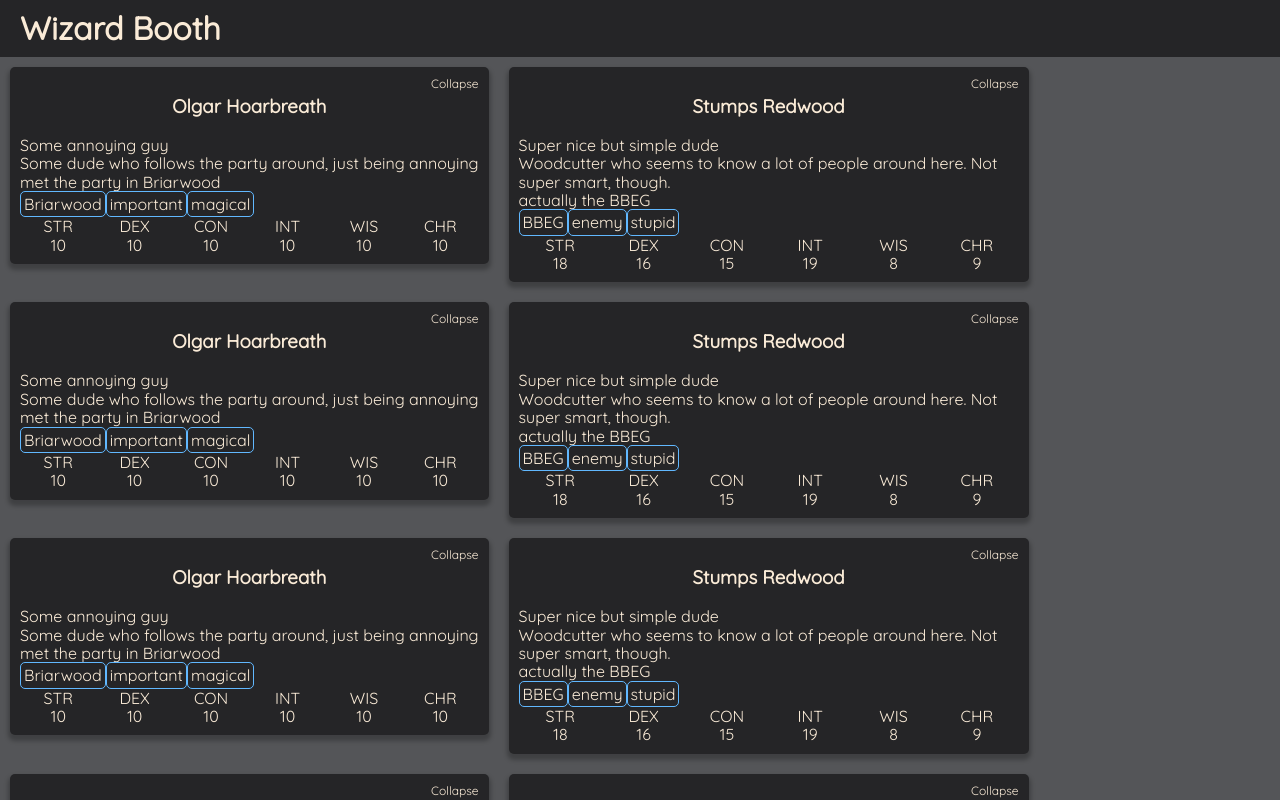
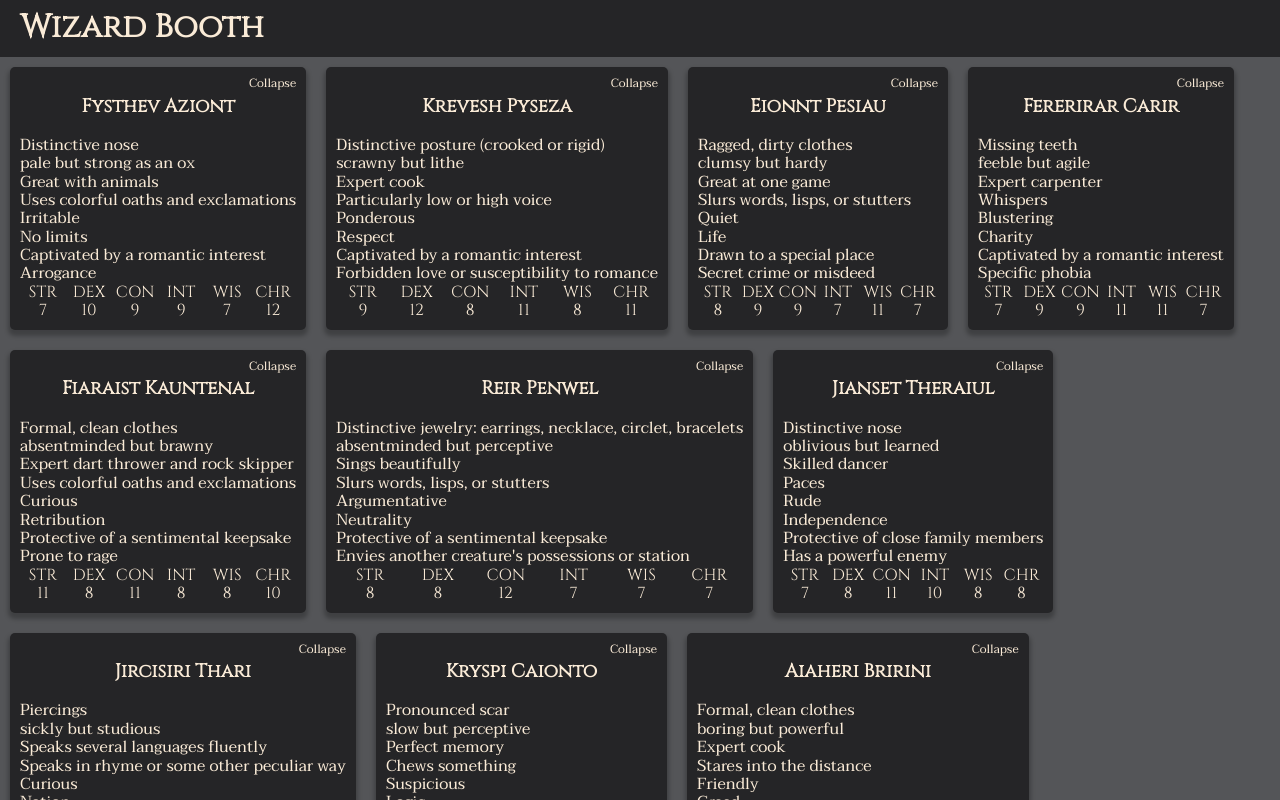
Before and after one commit to olafal0/wizard-booth, a Svelte app: page / in a window 1280 px wide. Shown: the top 800 px of the page. Built offline with nearby package versions, Linux system fonts and the light colour scheme.

Commit message:
Add automatic NPC generation and editable fields

```diff
--- a/src/App.svelte
+++ b/src/App.svelte
@@ -1,41 +1,13 @@
 <script>
   import Character from "./Character";
+  import NPC from "./npc";
+  import { onMount } from "svelte";
 
-  const charData = [
-    {
-      name: "Olgar Hoarbreath",
-      desc: "Some annoying guy",
-      bio: "Some dude who follows the party around, just being annoying",
-      notes: "met the party in Briarwood",
-      tags: ["Briarwood", "important", "magical"],
-      stats: {
-        str: 10,
-        dex: 10,
-        con: 10,
-        int: 10,
-        wis: 10,
-        chr: 10
-      }
-    },
-    {
-      name: "Stumps Redwood",
-      desc: "Super nice but simple dude",
-      bio:
-        "Woodcutter who seems to know a lot of people around here. Not super smart, though.",
-      notes: "actually the BBEG",
-      tags: ["BBEG", "enemy", "stupid"],
-      stats: {
-        str: 18,
-        dex: 16,
-        con: 15,
-        int: 19,
-        wis: 8,
-        chr: 9
-      }
-    }
-  ];
+  let charData = [];
 
-  const manyChars = [...charData, ...charData, ...charData, ...charData];
+  onMount(() => {
+    charData = new Array(10).fill().map(() => new NPC());
+  });
 </script>
 
 <nav>
@@ -43,8 +15,7 @@
 </nav>
 
 <div class="flex-container">
-  <!-- {#each manyChars as character (character.name)} -->
-  {#each manyChars as character}
-    <Character {...character} />
+  {#each charData as npc (npc.name)}
+    <Character {npc} />
   {/each}
 </div>
--- a/src/Character.svelte
+++ b/src/Character.svelte
@@ -1,12 +1,13 @@
 <script>
-  export let name;
-  export let desc;
-  export let bio;
-  export let notes;
-  export let tags;
-  export let stats;
+  import Editable from "./Editable";
+
+  export let npc;
 
   export let expanded = true;
+
+  function saveChange(event) {
+    console.log(`Saving ${event.detail.key} = ${event.detail.content}`);
+  }
 </script>
 
 <div
@@ -22,26 +23,53 @@
       }}>
       Collapse
     </div>
-    <h3>{name}</h3>
-    <div>{desc}</div>
-    <div>{bio}</div>
-    <div>{notes}</div>
+    <h3>{npc.name}</h3>
     <div>
-      {#each tags as tag}
+      <Editable on:updated={saveChange} bind:content={npc.appearance} />
+    </div>
+    <div>
+      <Editable on:updated={saveChange} bind:content={npc.lowAbility} />
+      but
+      <Editable on:updated={saveChange} bind:content={npc.highAbility} />
+    </div>
+    <div>
+      <Editable on:updated={saveChange} bind:content={npc.talent} />
+    </div>
+    <div>
+      <Editable on:updated={saveChange} bind:content={npc.mannerism} />
+    </div>
+    <div>
+      <Editable on:updated={saveChange} bind:content={npc.interactionStyle} />
+    </div>
+    <div>
+      <Editable on:updated={saveChange} bind:content={npc.ideal} />
+    </div>
+    <div>
+      <Editable on:updated={saveChange} bind:content={npc.bond} />
+    </div>
+    <div>
+      <Editable on:updated={saveChange} bind:content={npc.flaw} />
+    </div>
+    {#if npc.tags}
+      <div>
+        {#each npc.tags as tag}
           <div class="tag">{tag}</div>
         {/each}
       </div>
+    {/if}
+    {#if npc.stats}
       <div class="stat-block">
-      {#each Object.keys(stats) as stat}
+        {#each Object.keys(npc.stats) as stat}
           <div class="stat-item">
             {stat.toUpperCase()}
             <br />
-          {stats[stat]}
+            {npc.stats[stat]}
           </div>
         {/each}
       </div>
+    {/if}
   {:else}
-    <h3>{name}</h3>
-    <div>{desc}</div>
+    <h3>{npc.name}</h3>
+    <div>{npc.appearance}, {npc.highAbility}, {npc.lowAbility}</div>
   {/if}
 </div>
--- /dev/null
+++ b/src/Editable.svelte
@@ -0,0 +1,43 @@
+<script>
+  import { createEventDispatcher } from "svelte";
+
+  const dispatch = createEventDispatcher();
+
+  export let content = "";
+  export let key = "";
+
+  let editing = false;
+
+  function keypress(event) {
+    if (event.key === "Enter") {
+      editing = false;
+      dispatch("updated", { key, content });
+    }
+    if (event.key === "Escape") {
+      editing = false;
+    }
+    console.log(event.key);
+  }
+
+  function cancelEdit() {
+    editing = false;
+  }
+</script>
+
+{#if editing}
+  <!-- svelte-ignore a11y-autofocus -->
+  <input
+    type="text"
+    on:keydown={keypress}
+    on:blur={cancelEdit}
+    bind:value={content}
+    autofocus />
+{:else}
+  <span
+    on:click={() => {
+      editing = true;
+    }}
+    on:keydown={keypress}>
+    {content}
+  </span>
+{/if}
--- a/src/index.js
+++ b/src/index.js
@@ -1,6 +1,5 @@
 const { app, BrowserWindow } = require('electron');
 const path = require('path');
-const App = require('./App.svelte');
 
 // Handle creating/removing shortcuts on Windows when installing/uninstalling.
 if (require('electron-squirrel-startup')) {
--- /dev/null
+++ b/src/npc.js
@@ -0,0 +1,103 @@
+import * as characteristics from './rng/characteristics';
+import * as nameSets from './rng/nameSets';
+import MarkovChain from './rng/markov';
+
+const defaultOptions = {
+  nameGenerationSet: 'fantasy',
+  tags: [],
+};
+
+function chooseOne(arr) {
+  return arr[Math.floor(Math.random() * arr.length)];
+}
+
+export default class NPC {
+  constructor(options = {}) {
+    this.options = { ...defaultOptions, ...options };
+    this.markov = new MarkovChain(nameSets[this.options.nameGenerationSet]);
+    this.tags = options.tags;
+    // Generate random characteristics to start with
+    this.randomName();
+    this.randomAppearance();
+    this.randomAbilities();
+    this.randomTalent();
+    this.randomMannerism();
+    this.randomInteractionStyle();
+    this.randomIdeal();
+    this.randomBond();
+    this.randomFlaw();
+    this.randomStats();
+  }
+
+  toJSON() {
+    return {
+      name: this.name,
+      appearance: this.appearance,
+      highAbility: this.highAbility,
+      lowAbility: this.lowAbility,
+      talent: this.talent,
+      mannerism: this.mannerism,
+      interactionStyle: this.interactionStyle,
+      ideal: this.ideal,
+      bond: this.bond,
+      flaw: this.flaw,
+    };
+  }
+
+  randomName() {
+    let firstName = this.markov.generate();
+    let lastName = this.markov.generate();
+    this.name = `${firstName} ${lastName}`;
+  }
+
+  randomAppearance() {
+    this.appearance = chooseOne(characteristics.appearance);
+  }
+
+  randomAbilities() {
+    this.highAbility = chooseOne(characteristics.highAbility);
+    this.lowAbility = chooseOne(characteristics.lowAbility);
+  }
+
+  randomTalent() {
+    this.talent = chooseOne(characteristics.talents);
+  }
+
+  randomMannerism() {
+    this.mannerism = chooseOne(characteristics.mannerisms);
+  }
+
+  randomInteractionStyle() {
+    this.interactionStyle = chooseOne(characteristics.interactions);
+  }
+
+  randomIdeal() {
+    this.ideal = chooseOne([
+      ...characteristics.goodIdeals,
+      ...characteristics.evilIdeals,
+      ...characteristics.lawfulIdeals,
+      ...characteristics.chaoticIdeals,
+      ...characteristics.neutralIdeals,
+      ...characteristics.otherIdeals,
+    ]);
+  }
+
+  randomBond() {
+    this.bond = chooseOne(characteristics.bonds);
+  }
+
+  randomFlaw() {
+    this.flaw = chooseOne(characteristics.flawsSecrets);
+  }
+
+  randomStats() {
+    this.stats = {
+      str: 7 + Math.floor(Math.random() * 6),
+      dex: 7 + Math.floor(Math.random() * 6),
+      con: 7 + Math.floor(Math.random() * 6),
+      int: 7 + Math.floor(Math.random() * 6),
+      wis: 7 + Math.floor(Math.random() * 6),
+      chr: 7 + Math.floor(Math.random() * 6),
+    };
+  }
+}
--- a/src/rng/characteristics.js
+++ b/src/rng/characteristics.js
@@ -11,7 +11,7 @@ export const appearance = [
   'Pronounced scar',
   'Missing teeth',
   'Missing fingers',
-  'Unusual eye color(or two different colors)',
+  'Unusual eye color (or two different colors)',
   'Tattoos',
   'Birthmark',
   'Unusual skin color',
@@ -20,7 +20,7 @@ export const appearance = [
   'Unusual hair color',
   'Nervous eye twitch',
   'Distinctive nose',
-  'Distinctive posture(crooked or rigid)',
+  'Distinctive posture (crooked or rigid)',
   'Exceptionally beautiful',
   'Exceptionally ugly ',
 ];
--- a/src/rng/markov.js
+++ b/src/rng/markov.js
@@ -3,7 +3,7 @@
 // written and released to the public domain by drow <drow@bin.sh>
 // http://creativecommons.org/publicdomain/zero/1.0/
 
-export default class MarkovChain {
+class MarkovChain {
   constructor(sequences, splitBy = null) {
     this.chain = {};
     this.splitBy = splitBy;
@@ -101,3 +101,5 @@ export default class MarkovChain {
     return tokens.join('');
   }
 }
+
+module.exports = MarkovChain;
--- a/src/style/_card.scss
+++ b/src/style/_card.scss
@@ -17,6 +17,7 @@
   h3,
   h4 {
     text-align: center;
+    font-family: variables.$title-font;
   }
 }
 
--- a/src/style/_dnd.scss
+++ b/src/style/_dnd.scss
@@ -2,9 +2,11 @@
 
 .stat-block {
   display: flex;
+  font-family: variables.$title-font;
   .stat-item {
     flex: 1;
     text-align: center;
+    min-width: 2.5em;
   }
 }
 
--- a/src/style/_nav.scss
+++ b/src/style/_nav.scss
@@ -1,6 +1,7 @@
 @use 'variables';
 
 nav {
+  font-family: variables.$title-font;
   display: flex;
   flex-wrap: wrap;
   align-items: center;
--- a/src/style/_variables.scss
+++ b/src/style/_variables.scss
@@ -1,7 +1,9 @@
-@import url('https://fonts.googleapis.com/css2?family=Quicksand&display=swap');
+@import url('https://fonts.googleapis.com/css2?family=Cinzel&display=swap');
+@import url('https://fonts.googleapis.com/css2?family=Taviraj&display=swap');
 @import url('https://fonts.googleapis.com/icon?family=Material+Icons');
 
-$font-stack: 'Quicksand', sans-serif;
+$font-stack: 'Taviraj', serif;
+$title-font: 'Cinzel', serif;
 $text-light: antiquewhite;
 $text-dark: black;
 
```
Also changed, not shown: src/rng/nameSets.js (+132 -34 lines). Lines whose indentation alone changed are shown as unchanged.
